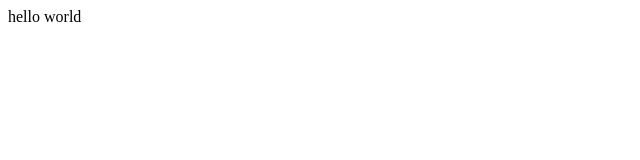
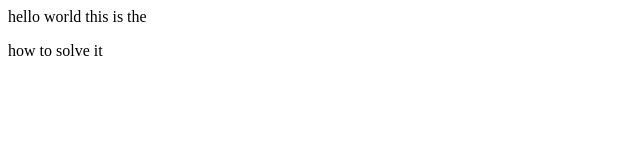
Before and after one commit to mansoorkargar/example-3, a plain HTML site: page index.html in a window 1280 px wide. Shown: the whole page, without its empty margins (0-640 px from the left). Drawn offline with Linux system fonts and the light colour scheme.

Commit message:
save arezzo files

```diff
--- a/index.html
+++ b/index.html
@@ -7,6 +7,7 @@
     <title>Document</title>
 </head>
 <body>
-    <div>hello world </div>
+    <div>hello world this is the  </div>
+    <p>how to solve it </p>
 </body>
 </html>
```
